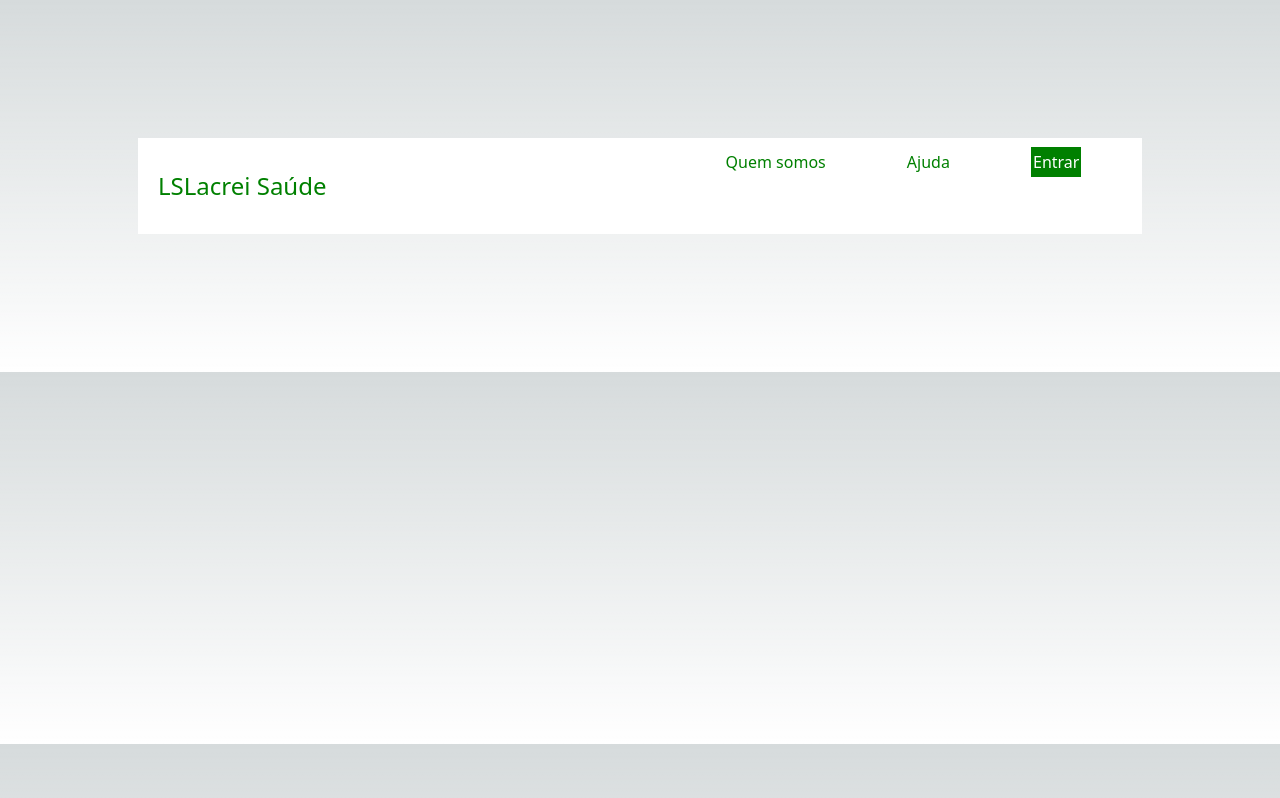
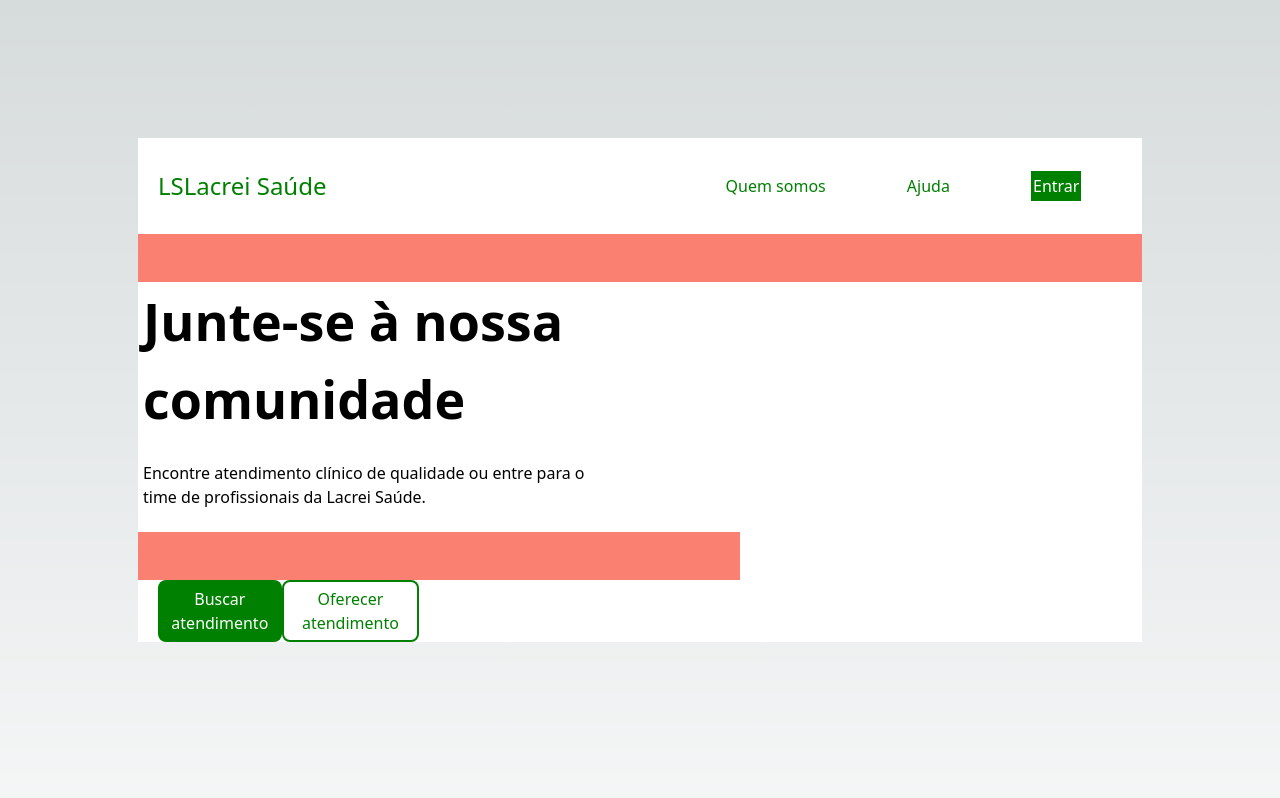
Before and after one commit to JoaoRViana/lacreiDesafio, a Next.js app: page / in a window 1280 px wide. Shown: the top 798 px of the page. Built offline with nearby package versions, Linux system fonts and the light colour scheme.

Commit message:
começando o main

```diff
--- a/src/components/Header.tsx
+++ b/src/components/Header/Header.tsx
@@ -5,8 +5,11 @@ import styled from "styled-components";
 const HeaderContainer = styled.div`
     display: flex;
     justify-content: space-between;
+    width: 100%;
     height: 96px;
     padding:0px 20px;
+    background: white;
+
 `
 
 const Header = ()=>(
--- a/src/components/HeaderButtons.tsx
+++ b/src/components/Header/HeaderButtons.tsx
@@ -5,7 +5,6 @@ const ButtonsContainer = styled.div`
     justify-content: space-around;
     align-items: center;
     width: 437px;
-    height: 48px;
 `
 
 const NoBackgroundButton  = styled.button`
--- /dev/null
+++ b/src/components/Main/LeftContent.tsx
@@ -0,0 +1,19 @@
+import styled from "styled-components";
+import TextContent from "./TextContent";
+import MainButtons from "./MainButtons";
+import SalmonLine from "./SalmonLine";
+
+
+const Container = styled.div`
+    width:60%;
+`
+
+const LeftContent = ()=>(
+    <Container>
+        <TextContent />
+        <SalmonLine />
+        <MainButtons />
+    </Container>
+);
+
+export default LeftContent;
--- /dev/null
+++ b/src/components/Main/Main.tsx
@@ -0,0 +1,20 @@
+import styled from "styled-components";
+import FirstLine from "./SalmonLine";
+
+import LeftContent from "./LeftContent";
+
+
+const MainContainer = styled.div`
+    background-color: white;
+    width: 100%;
+    heigth: 603px;
+`
+
+const  Main = ()=>(
+    <MainContainer>
+        <FirstLine />
+        <LeftContent/>
+    </MainContainer>
+);
+
+export default Main;
--- /dev/null
+++ b/src/components/Main/MainButtons.tsx
@@ -0,0 +1,34 @@
+import styled from "styled-components";
+
+
+const MainButtonsContainer  = styled.div`
+    width: 50%;
+    display:flex;
+    justify-content: space-between;
+    padding:0px 20px
+
+`
+
+const ButtonWithBackground = styled.button`
+    background-color: green;
+    color : white;
+    padding: 5px 10px;
+    border-radius: 0.5rem;
+`
+
+const NoBackgroundButton = styled.button`
+    background-color: white;
+    color: green;
+    border: 2px green solid;
+    padding: 5px 10px;
+    border-radius: 0.5rem;
+`
+
+const MainButtons = ()=>(
+    <MainButtonsContainer>
+        <ButtonWithBackground>Buscar atendimento </ButtonWithBackground>
+        <NoBackgroundButton>Oferecer atendimento </NoBackgroundButton>
+    </MainButtonsContainer>
+)
+
+export default MainButtons;
--- /dev/null
+++ b/src/components/Main/SalmonLine.tsx
@@ -0,0 +1,14 @@
+import styled from "styled-components";
+
+
+const Line = styled.div`
+    width: 100%;
+    background-color: rgb(250,128,114);
+    height: 48px;
+`
+
+const SalmonLine = ()=>(
+    <Line />
+)
+
+export default SalmonLine;
--- /dev/null
+++ b/src/components/Main/TextContent.tsx
@@ -0,0 +1,29 @@
+import styled from "styled-components";
+
+
+const ContentContainer = styled.div`
+    min-height: 250px;
+    width: 488px;
+    display:flex;
+    flex-wrap:wrap;
+    padding:0px 5px
+`
+
+const Title = styled.h1`
+    font-size: 52px;
+    color: rgb(0 0 0);
+    font-weight: 600;
+`
+const Text = styled.h3``
+
+
+const TextContent = ()=>(
+    <ContentContainer>
+        <Title>Junte-se à nossa comunidade</Title>
+        <Text>Encontre atendimento clínico de qualidade
+            ou entre para o time de profissionais da Lacrei Saúde.
+        </Text>
+    </ContentContainer>
+)
+
+export default TextContent
--- a/src/pages/index.tsx
+++ b/src/pages/index.tsx
@@ -1,21 +1,21 @@
-import Header from "@/components/Header";
+import Header from "@/components/Header/Header";
+import Main from "@/components/Main/Main";
 import styled from "styled-components";
 
-const MainContainer = styled.main`
-  display:flex;
-  justify-content:center;
-  align-items:center;
+const HomeContainer = styled.main`
+  display: block;
+  height: 100vh;
+  flex-wrap: wrap;
+  margin: 138px;
+
 `
-const HeaderContainer = styled.div`
-  background: white;
-  margin:138px;
-  width:100%;
-  height:100%;
-`
+
+
 const Home = ()=>(
-  <MainContainer>
-    <HeaderContainer><Header /></HeaderContainer>
-  </MainContainer>
+  <HomeContainer>
+   <Header />
+    <Main/>
+  </HomeContainer>
 )
 
 export default Home;
```
Also changed, not shown: src/components/Header/Logo.tsx (renamed from src/components/Logo.tsx).
